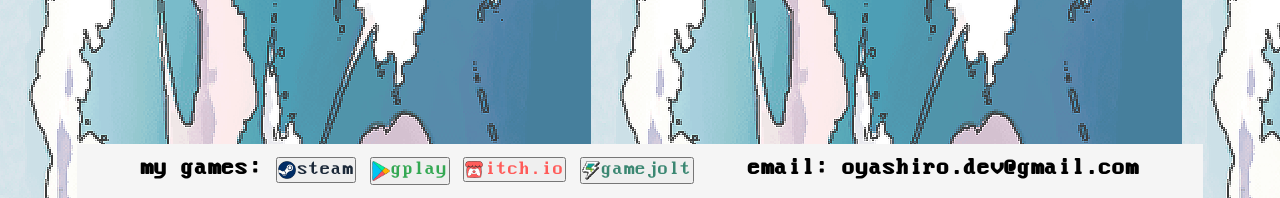
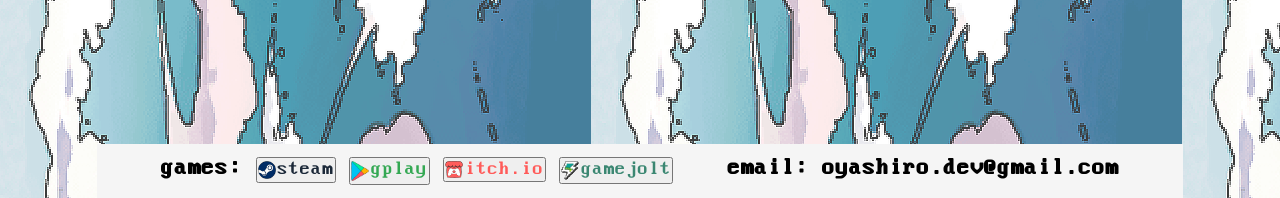
Before and after one commit to Oyashiro-dev/.su, a plain HTML site: page index.html in a window 1280 px wide. Shown: the part 602-800 px from the top of the page. Drawn offline with Linux system fonts and the light colour scheme.

Commit message:
Update index.html

```diff
--- a/index.html
+++ b/index.html
@@ -66,7 +66,7 @@
             <a href="" class="mobile">VK</a> -->
     </div>
     <footer>
-        <h2> my games:
+        <h2> games:
             <form action="https://store.steampowered.com/developer/oyashirodev" target="_blank">
                 <button class="fthd"><img src="stm.png" alt="_" class="stm"><span style="color: #1b2838;">steam</span></button>
             </form>
```
